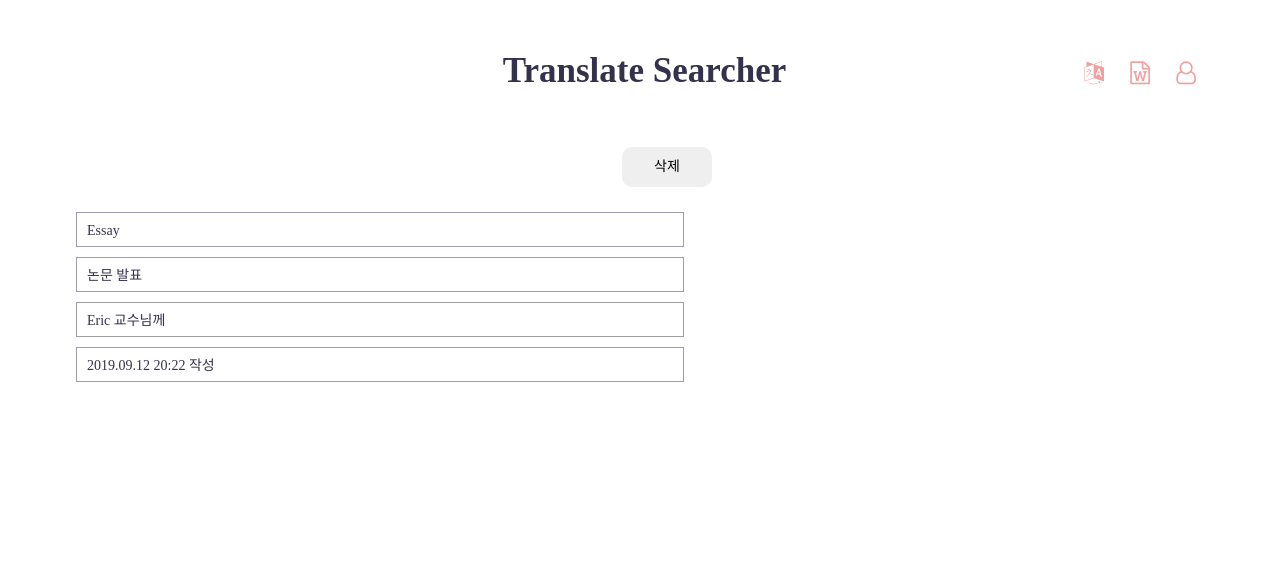
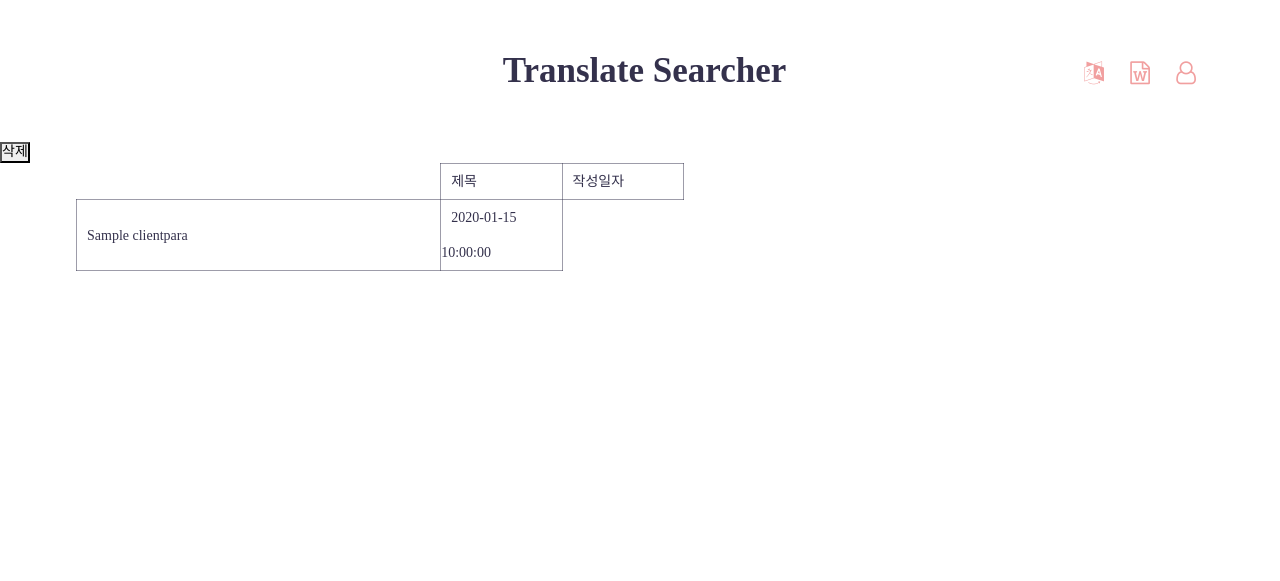
Before and after one commit to yja2397/translate_paraphrase, a Flask app: page /para.html in a window 1280 px wide. Shown: the top 581 px of the page. Run offline with Flask 2, Linux system fonts and the light colour scheme; the visitor is signed in with stand-in values (Sample User, id 1); tables that the repository leaves empty or names only in its code hold one stand-in row (values such as "Sample post"); some libraries are stand-ins or nearby versions; some web fonts are replaced.

Commit message:
updated notice board for sen.html and para.html

```diff
--- a/module/user.py
+++ b/module/user.py
@@ -76,7 +76,7 @@
 
 
     def findSen(self, userid):
-        sql     = "SELECT sentence FROM TS.clientsearch WHERE clientid = '%s'"% (userid)
+        sql     = "SELECT sentence, searchCnt FROM TS.clientsearch WHERE clientid = '%s'"% (userid)
         data = self.db.executeAll(sql)
         self.db.commit()
 
@@ -95,3 +95,11 @@
         self.db.commit()
 
         return data
+
+if __name__ == "__main__":
+    user = memberManage()
+    data = user.findSen("admin")
+
+    for i in data:
+        print(i['sentence'])
+        print(i['searchCnt'])
--- a/run.py
+++ b/run.py
@@ -34,11 +34,15 @@
 
 @app.route('/para.html', methods=['GET', 'POST'])
 def para():
-    return render_template('para.html')
+    mM = user.memberManage()
+    rows = mM.findPara(session['userid'])
+    return render_template('para.html', rows=rows)
 
 @app.route('/sen.html', methods=['GET', 'POST'])
 def sen():
-  return render_template('sen.html')
+    mM = user.memberManage()
+    rows = mM.findSen(session['userid'])
+    return render_template('sen.html', rows=rows)
 
 @app.route('/login.html', methods=['GET', 'POST'])
 def log():
--- a/static/index.css
+++ b/static/index.css
@@ -283,14 +283,14 @@
 }
 
 footer{
-    margin:auto;
+    /* margin:auto;
     width:100%;
     text-align: center;
     height:50px;
     border: 0.2px solid #555;
     position: absolute;
     bottom: 0;
-    height: 2.5rem;
+    height: 2.5rem; */
 }
 
 ::-webkit-scrollbar{width: 16px;}
--- a/static/para.css
+++ b/static/para.css
@@ -223,18 +223,35 @@
     text-decoration: none;
 }
 
-.choice div{
+.choice{
+    width:80%;
+    margin:auto;
+}
+
+.choice td{
     margin:auto;
     margin-top:10px;
-    width:80%;
+    /* width:80%; */
     height:35px;
     border:1px solid #34314c7a;
     line-height: 35px;
     text-indent: 10px;
 }
 
-.choice div:hover{
+.choice .title:hover{
+    background-color: none;
+}
+
+.choice tr:hover{
     background-color: #34314c46;
+}
+
+.subj{
+    width:80%
+}
+
+.time{
+    width:20%
 }
 
 .modify{
--- a/templates/para.html
+++ b/templates/para.html
@@ -27,15 +27,27 @@
 </header>
 <article>
     <div class="board">
-        <div class="para">
-            <button class="modify" style="margin-right:48px;">삭제</a>
+        <div class="button">
+            <button class="modify" style="margin-right:20px;">삭제</a>
         </div>
-        <div class="choice">
-            <div>Essay</div>
-            <div>논문 발표</div>
-            <div>Eric 교수님께</div>
-            <div>2019.09.12 20:22 작성</div>
-        </div>
+        <table class="choice">
+            <th>
+                <td class="title para">제목</td>
+                <td class="title time">작성일자</td>
+            </th>
+        {% if not rows %}
+            <tr>
+                <td colspan="2">저장한 글이 없습니다.</td>
+            </tr>
+        {% else %}
+        {% for row in rows %}
+            <tr>
+                <td class="para">{{row['paratitle']}}</td>
+                <td class="time">{{row['paratime']}}</td>
+            </tr>
+        {% endfor %}
+        {% endif %}
+        </table>
     </div>
 </article>
 <nav>
```
Also changed, not shown: static/sen.css (+15 -16 lines), templates/sen.html (+12 -8 lines).
